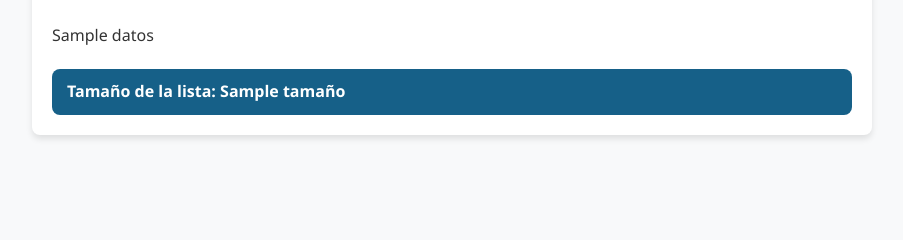
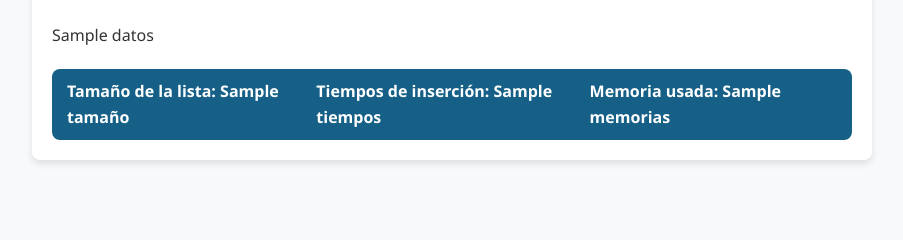
Before and after one commit to SKing25/Proyecto-Estructura-de-Datos-Lineales, a Flask app: template templates/Index.html in a window 1280 px wide. Shown: the part 470-710 px from the top of the page, without its empty margins (188-1091 px from the left). Run offline with Flask 3, Linux system fonts and the light colour scheme; the template is opened without the code that fills it: most values are stand-ins (such as "Sample title", 1, 10 or a date in 2020).

Commit message:
jorge solo le agregue pa mostrar el tiempo y la ram no me pegues

```diff
--- a/templates/Index.html
+++ b/templates/Index.html
@@ -49,6 +49,10 @@
 
         <div class="list-info">
             <p>Tamaño de la lista: {{ lista.tamaño }}</p>
+            {% if tiempos %}
+              <p>Tiempos de inserción: {{ tiempos }}</p>
+              <p>Memoria usada: {{ memorias }}</p>
+            {% endif %}
         </div>
     </div>
 </body>
```
